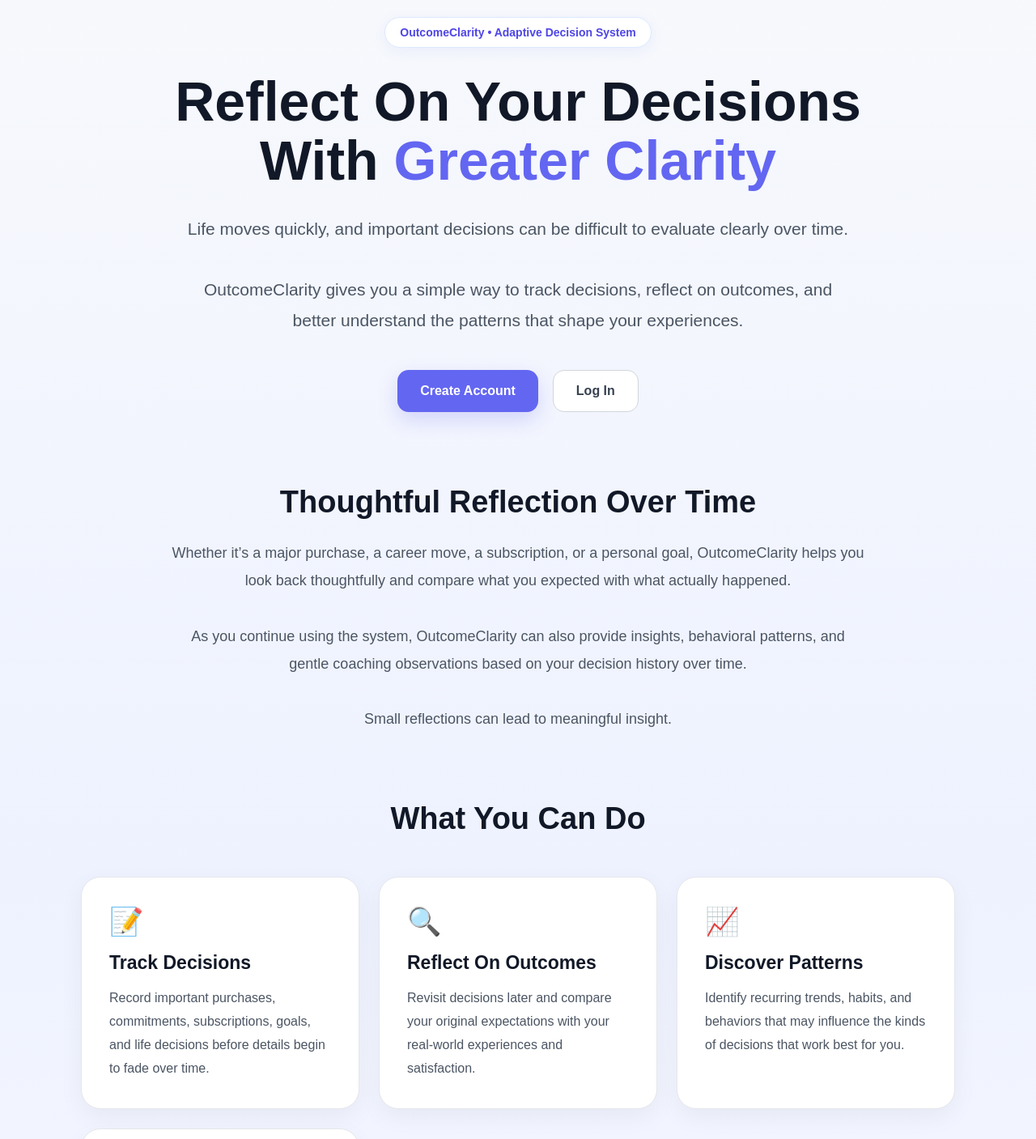
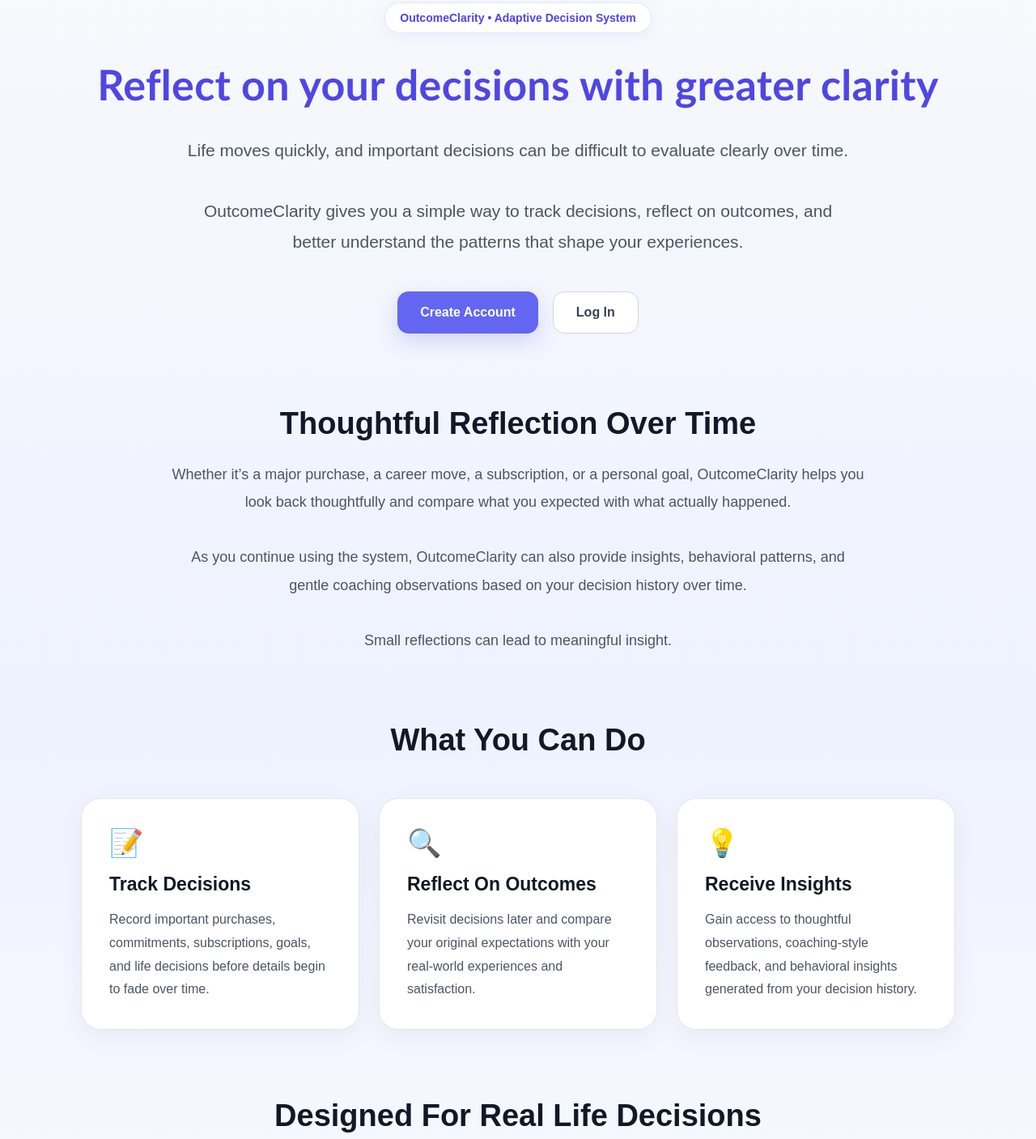
Before and after one commit to fredd248-ship-it/ads-backend-clean, a website: page public/onboard.html in a window 1280 px wide. Shown: the part 57-1464 px from the top of the page at 81% size. Drawn offline with Linux system fonts and the light colour scheme.

Commit message:
Description of change

````diff
--- a/public/onboard.html
+++ b/public/onboard.html
@@ -1,4 +1,3 @@
-```html
 <!DOCTYPE html>
 <html lang="en">
 <head>
@@ -60,15 +59,13 @@ body {
 }
 
 .hero-title {
-  font-size: clamp(42px, 7vw, 68px);
-  line-height: 1.08;
-  font-weight: 800;
+  font-size: clamp(30px, 5vw, 52px);
+  line-height: 1.3;
+  font-weight: 600;
   margin-bottom: 28px;
-  color: #111827;
-}
-
-.highlight {
-  color: #6366f1;
+  color: #4f46e5;
+  letter-spacing: 0.3px;
+  font-family: "Trebuchet MS", "Segoe UI", Arial, sans-serif;
 }
 
 .hero-subtitle {
@@ -148,7 +145,7 @@ button {
 .cards-grid {
   margin-top: 50px;
   display: grid;
-  grid-template-columns: repeat(auto-fit, minmax(260px, 1fr));
+  grid-template-columns: repeat(3, minmax(0, 1fr));
   gap: 24px;
 }
 
@@ -236,10 +233,18 @@ button {
 
 /* MOBILE */
 
+@media (max-width: 900px) {
+
+  .cards-grid {
+    grid-template-columns: 1fr;
+  }
+
+}
+
 @media (max-width: 768px) {
 
   .hero-title {
-    font-size: 46px;
+    font-size: 38px;
   }
 
   .hero-subtitle {
@@ -278,8 +283,7 @@ button {
       </div>
 
       <h1 class="hero-title">
-        Reflect On Your Decisions<br>
-        With <span class="highlight">Greater Clarity</span>
+        Reflect on your decisions with greater clarity
       </h1>
 
       <p class="hero-subtitle">
@@ -368,18 +372,6 @@ button {
             Revisit decisions later and compare your
             original expectations with your real-world
             experiences and satisfaction.
-          </p>
-        </div>
-
-        <div class="card">
-          <div class="card-icon">📈</div>
-
-          <h3>Discover Patterns</h3>
-
-          <p>
-            Identify recurring trends, habits,
-            and behaviors that may influence
-            the kinds of decisions that work best for you.
           </p>
         </div>
 
@@ -480,4 +472,3 @@ function goLogin() {
 
 </body>
 </html>
-```
````
